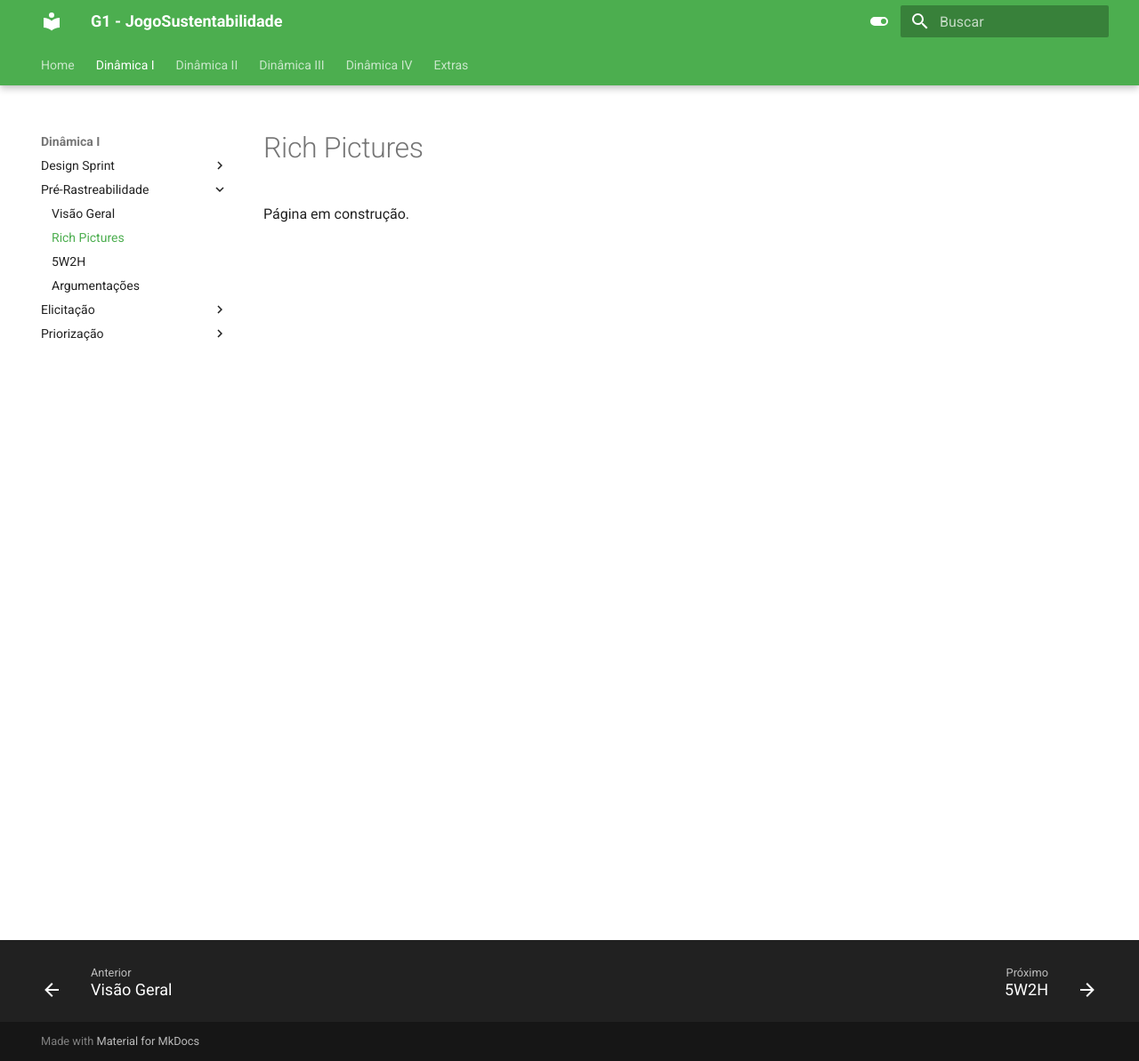
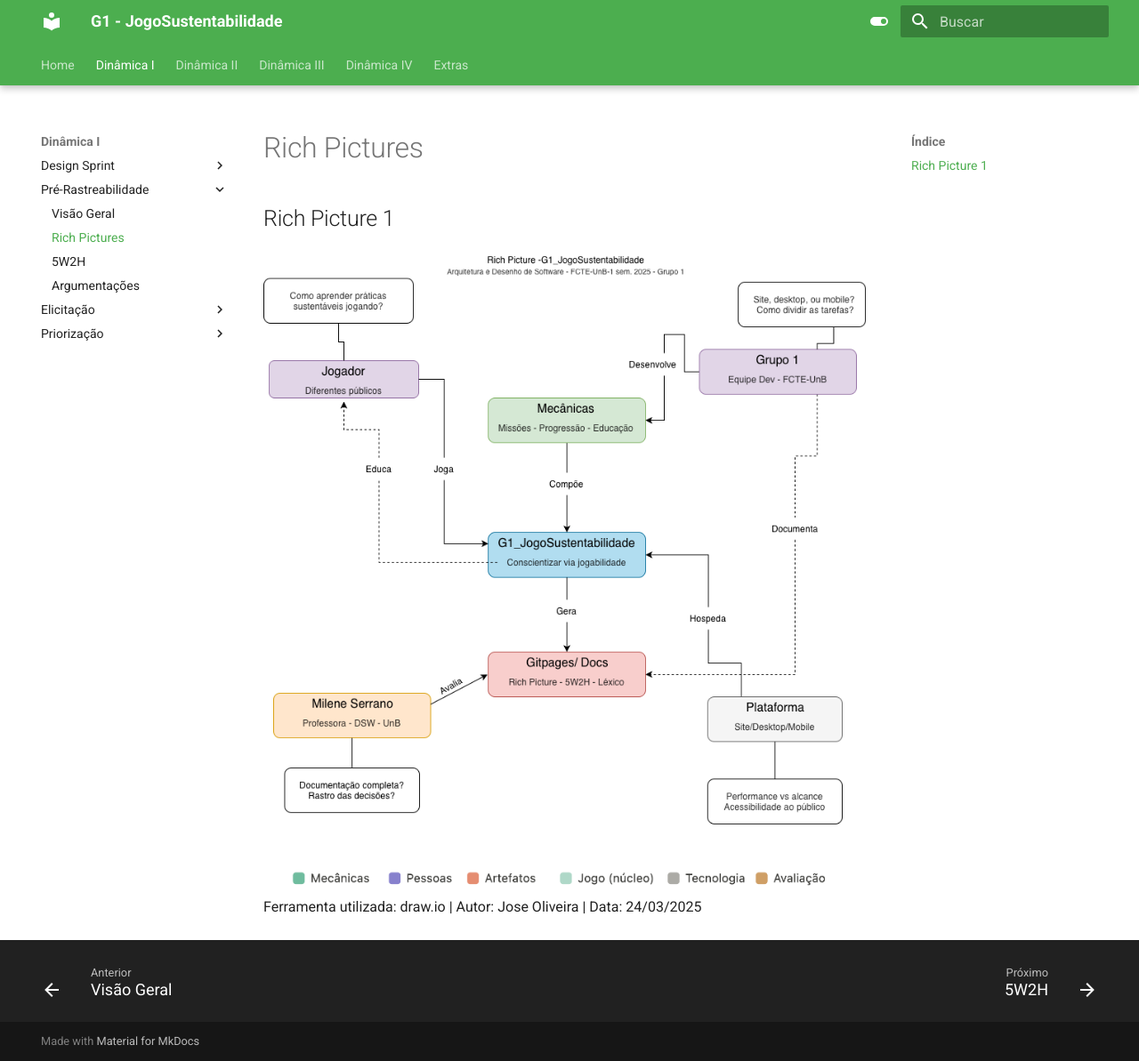
Before and after one commit to UnBArqDsw2026-1-Turma01/2026.1-T01_G1_FCTE_EcoGame_JogoSustentabilidade, an MkDocs documentation site: the page built from docs/dinamica-1/pre-rastreabilidade/rich-pictures.md, in a window 1280 px wide and 1193 px high. Shown: the whole window at 89% size. Built offline with MkDocs 1.6.1 and Material for MkDocs 9.7.7, drawn with Linux system fonts in a browser that asks for light colours.

Commit message:
rich picture integrante José Oliveira

```diff
--- a/docs/dinamica-1/pre-rastreabilidade/rich-pictures.md
+++ b/docs/dinamica-1/pre-rastreabilidade/rich-pictures.md
@@ -1,3 +1,5 @@
 # Rich Pictures
 
-Página em construção.
+## Rich Picture 1
+![rich picture 1](../../assets/images/rich-picture-jose.png)
+Ferramenta utilizada: draw.io | Autor: Jose Oliveira | Data: 24/03/2025
```
Also changed, not shown: docs/assets/images/rich-picture-jose.png (added), 1 other file.
